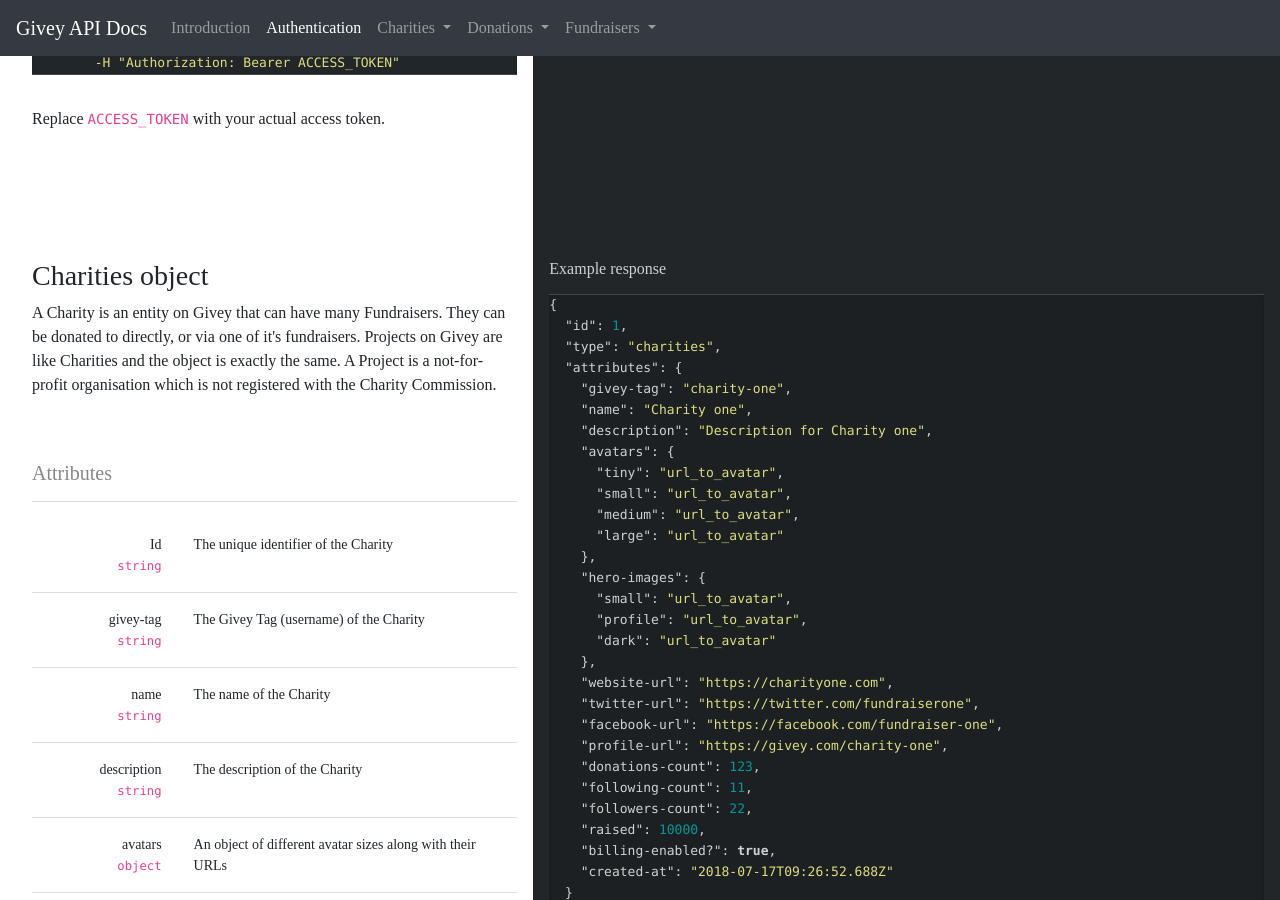
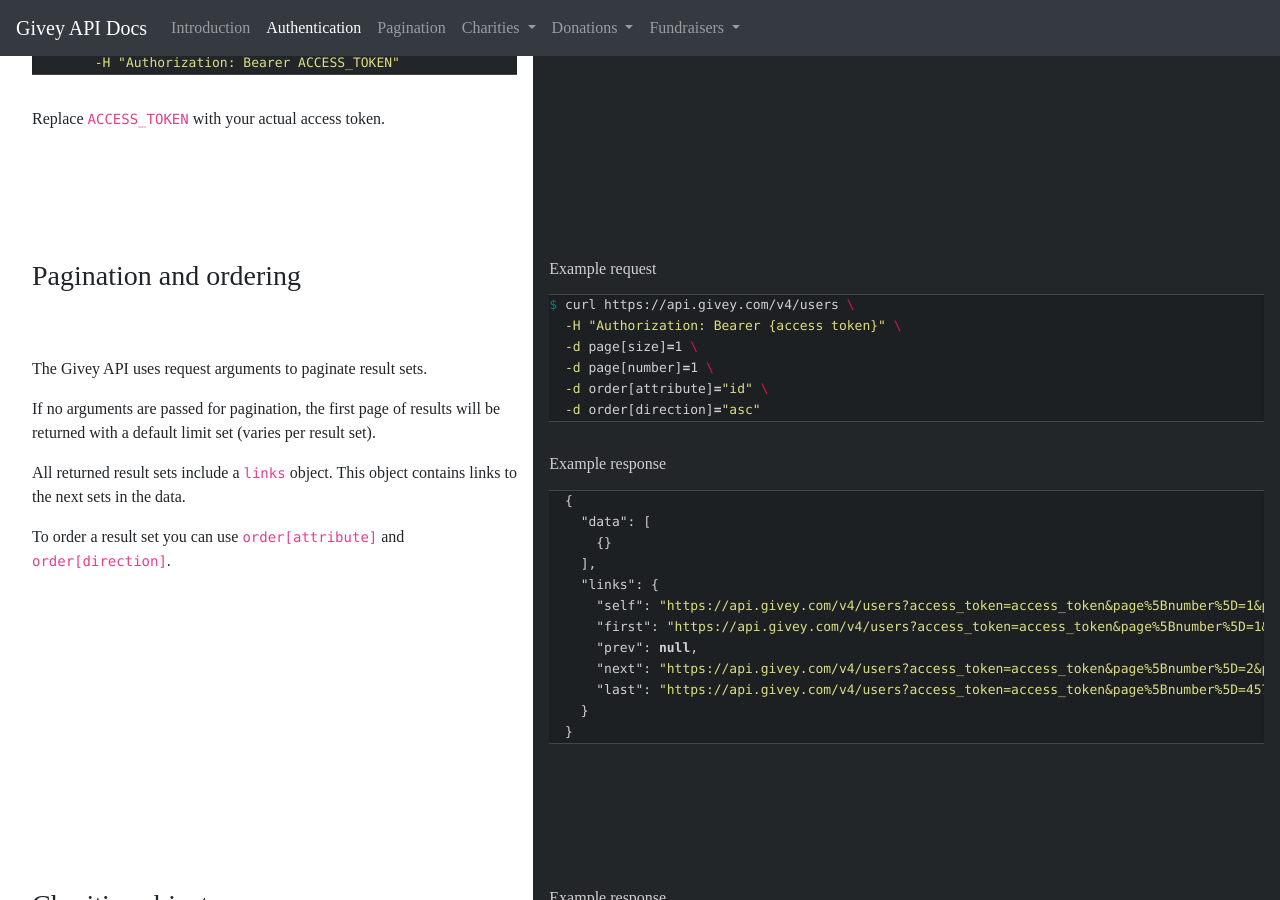
Before and after one commit to givey/docs, a Jekyll site: the page built from index.md, in a window 1280 px wide and 900 px high, scrolled down 923 px. Built offline with Jekyll 4.4.1, drawn with Linux system fonts in a browser that asks for light colours.

Commit message:
add pagination section

```diff
--- a/_includes/navbar.html
+++ b/_includes/navbar.html
@@ -14,6 +14,11 @@
       <li class="nav-item">
         <a href="#auth" class="nav-link">
           Authentication
+        </a>
+      </li>
+      <li class="nav-item">
+        <a href="#pagination" class="nav-link">
+          Pagination
         </a>
       </li>
       {% for section_hash in site.data.api %}
--- a/_layouts/default.html
+++ b/_layouts/default.html
@@ -63,6 +63,48 @@
         </div>
       </div>
 
+      <div class="row" id="pagination">
+        <div class="col-md-5 descriptions">
+          <h3 style="margin-bottom: 4rem">Pagination and ordering</h3>
+          <p>
+            The Givey API uses request arguments to paginate result sets.
+          </p>
+          <p>
+            If no arguments are passed for pagination, the first page of results will be returned with a default limit set (varies per result set).
+          </p>
+          <p>
+            All returned result sets include a <code>links</code> object. This object contains links to the next sets in the data.
+          </p>
+          <p>To order a result set you can use <code>order[attribute]</code> and <code>order[direction]</code>.
+        </div>
+        <div class="col-md-7 examples">
+          <h5>Example request</h5>
+{% highlight shell %}
+$ curl https://api.givey.com/v4/users \
+  -H "Authorization: Bearer {access token}" \
+  -d page[size]=1 \
+  -d page[number]=1 \
+  -d order[attribute]="id" \
+  -d order[direction]="asc"{% endhighlight %}
+
+          <h5>Example response</h5>
+{% highlight json %}
+  {
+    "data": [
+      {}
+    ],
+    "links": {
+      "self": "https://api.givey.com/v4/users?access_token=access_token&page%5Bnumber%5D=1&page%5Bsize%5D=1",
+      "first": "https://api.givey.com/v4/users?access_token=access_token&page%5Bnumber%5D=1&page%5Bsize%5D=1",
+      "prev": null,
+      "next": "https://api.givey.com/v4/users?access_token=access_token&page%5Bnumber%5D=2&page%5Bsize%5D=1",
+      "last": "https://api.givey.com/v4/users?access_token=access_token&page%5Bnumber%5D=45798&page%5Bsize%5D=1"
+    }
+  }
+{% endhighlight %}
+        </div>
+      </div>
+
       {% for section_hash in site.data.api %}
         {% assign section = section_hash[1] %}
 
@@ -100,7 +142,16 @@
         {% for endpoint in section.endpoints %}
           <div class="row" id="endpoint-{{ section.name }}-{{ endpoint.id }}">
             <div class="col-md-5 descriptions">
-              <h3>{{ endpoint.header }}</h3>
+              <h3>
+                <label class="badge badge-secondary">
+                  {% if endpoint.method %}
+                    {{ endpoint.method }}
+                  {% else %}
+                    GET
+                  {% endif %}
+                </label>
+                {{ endpoint.header }}
+              </h3>
               <p class="endpoint-scope">
                 Required scope:
                 <code>{{ endpoint.required_scope }}</code>
```
